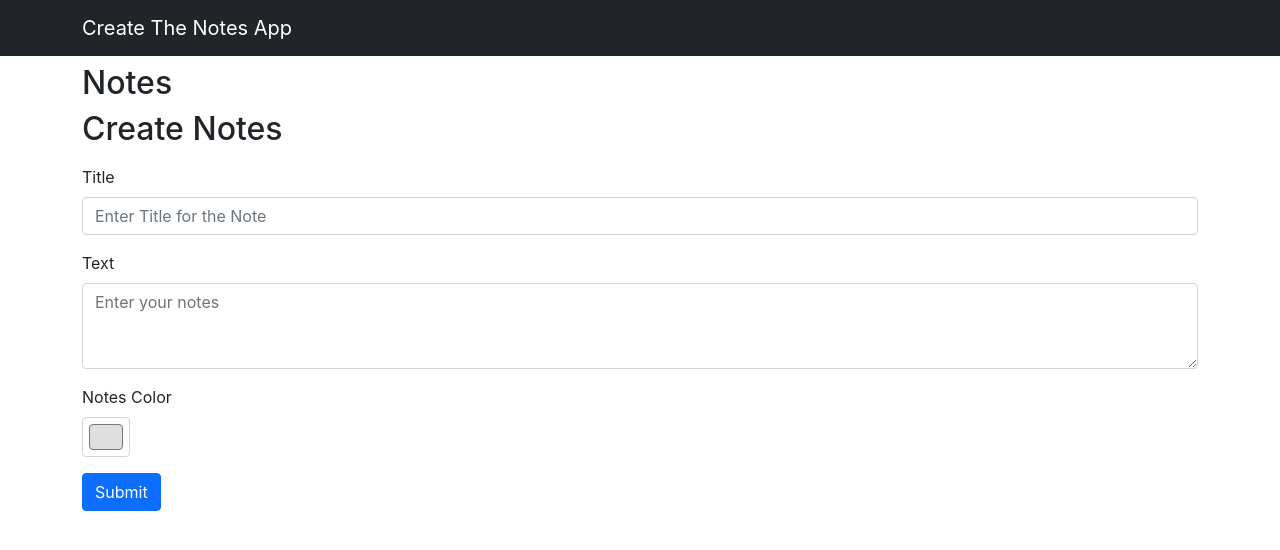
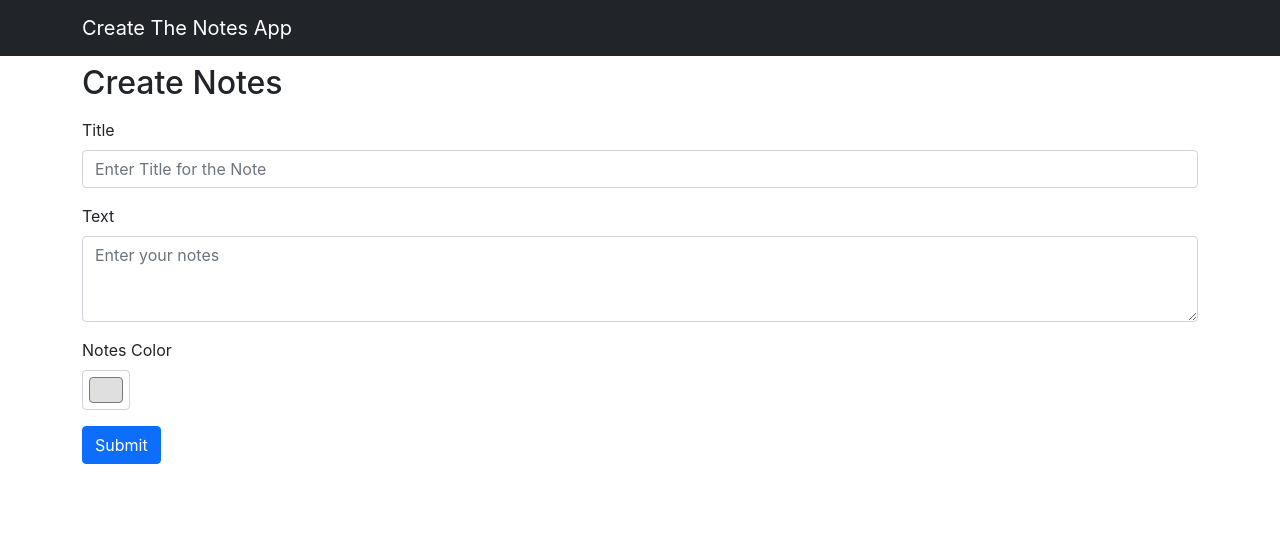
Before and after one commit to MaximEYakovlev/Notes-React-TypeScript, a React (Create React App) app: page / in a window 1280 px wide. Shown: the top 550 px of the page. Built offline with nearby package versions, Linux system fonts and the light colour scheme.

Commit message:
added conditional rendering to the component: NotesList

```diff
--- a/src/components/CreateNotes.tsx
+++ b/src/components/CreateNotes.tsx
@@ -39,7 +39,7 @@ const CreateNotes: React.FunctionComponent<ICreateNotesProps> = ({
 
   return (
     <>
-      <h2>Create Notes</h2>
+      <h2 className="mt-3">Create Notes</h2>
       {error && <Alert variant="danger">{error}</Alert>}
       <Form className="mt-3 mb-3" onSubmit={(e) => handleSubmit(e)}>
         <Form.Group className="mb-3" controlId="formBasicTitle">
--- a/src/components/NotesList.tsx
+++ b/src/components/NotesList.tsx
@@ -23,7 +23,7 @@ const NotesList: React.FunctionComponent<INotesListProps> = ({
 
   return (
     <>
-      <h2 className="mt-3">Notes</h2>
+      {notes.length > 0 ? <h2 className="mt-3">Notes</h2> : null}
       <div>{renderNotes()}</div>
     </>
   );
```
